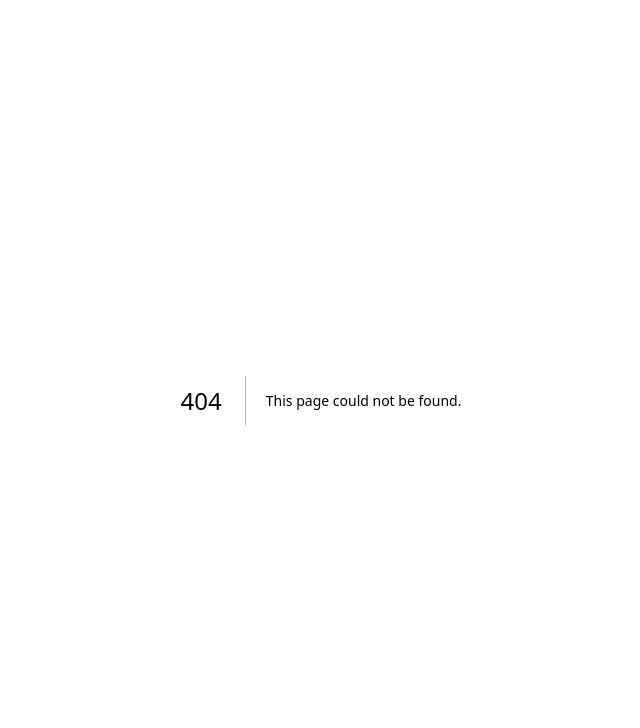
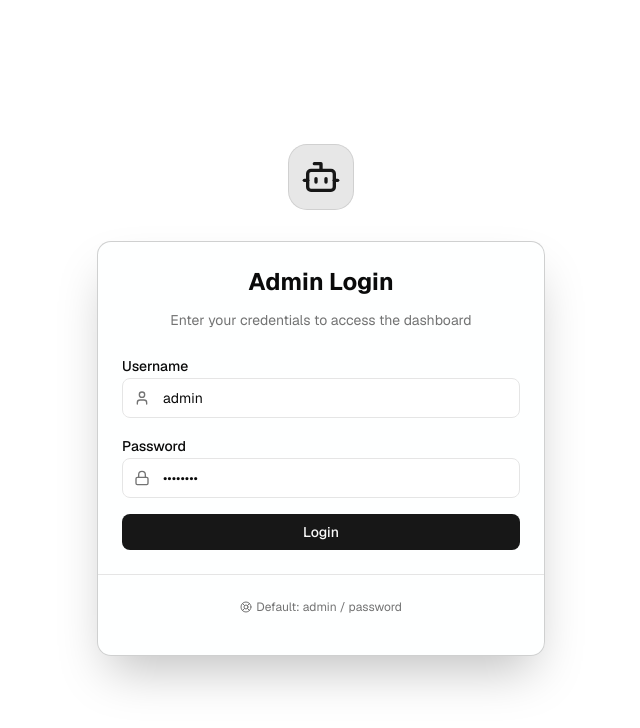
Before and after one commit to yassineayao/cv, a Next.js app in the folder app/: page /login in a window 1280 px wide. Before the commit this address had no page. Shown: the top 728 px of the page, without its empty margins (319-959 px from the left). Built offline with nearby package versions, Linux system fonts and the light colour scheme; a web font is replaced by a local one.

Commit message:
feat: Implement user authentication with login page, admin logout, middleware, and new `Input` and `Label` UI components.

```diff
--- a/app/app/admin/page.tsx
+++ b/app/app/admin/page.tsx
@@ -12,7 +12,8 @@ import {
     ArrowLeft,
     Plus,
     Eye,
-    X
+    X,
+    LogOut
 } from "lucide-react";
 import { motion, AnimatePresence } from "framer-motion";
 import { Button } from "@/components/ui/button";
@@ -20,6 +21,7 @@ import { Card } from "@/components/ui/card";
 import { Badge } from "@/components/ui/badge";
 import { cn } from "@/lib/utils";
 import Link from "next/link";
+import { useRouter } from "next/navigation";
 import ReactMarkdown from "react-markdown";
 import remarkGfm from "remark-gfm";
 
@@ -40,6 +42,7 @@ export default function AdminDashboard() {
     const [loading, setLoading] = useState(true);
     const [actionLoading, setActionLoading] = useState<string | null>(null);
     const [message, setMessage] = useState<{ type: 'success' | 'error', text: string } | null>(null);
+    const router = useRouter();
 
     // Preview state
     const [previewContent, setPreviewContent] = useState<string | null>(null);
@@ -128,6 +131,11 @@ export default function AdminDashboard() {
         }
     };
 
+    const handleLogout = () => {
+        document.cookie = "auth_session=; path=/; expires=Thu, 01 Jan 1970 00:00:00 GMT";
+        router.push("/login");
+    };
+
     return (
         <div className="min-h-screen bg-background p-6 font-sans relative">
             <div className="max-w-5xl mx-auto space-y-8">
@@ -142,7 +150,7 @@ export default function AdminDashboard() {
                             Knowledge Base Admin
                         </h1>
                     </div>
-                    <div className="flex items-center gap-3 w-full sm:w-auto">
+                    <div className="flex items-center gap-3 w-full sm:w-auto flex-wrap">
                         <input
                             type="file"
                             id="file-upload"
@@ -171,6 +179,15 @@ export default function AdminDashboard() {
                         >
                             {actionLoading === 'ingest-all' ? <RefreshCw className="w-4 h-4 mr-2 animate-spin" /> : <RefreshCw className="w-4 h-4 mr-2" />}
                             Sync All
+                        </Button>
+                        <Button
+                            variant="ghost"
+                            size="icon"
+                            onClick={handleLogout}
+                            className="text-muted-foreground hover:text-destructive hover:bg-destructive/10"
+                            title="Log Out"
+                        >
+                            <LogOut className="w-5 h-5" />
                         </Button>
                     </div>
                 </div>
@@ -225,8 +242,8 @@ export default function AdminDashboard() {
                             <thead className="bg-muted/10 text-muted-foreground text-xs uppercase tracking-wider">
                                 <tr>
                                     <th className="px-6 py-4 font-semibold">Filename</th>
-                                    <th className="px-6 py-4 font-semibold">Type</th>
-                                    <th className="px-6 py-4 font-semibold">Chunks</th>
+                                    <th className="px-6 py-4 font-semibold hidden md:table-cell">Type</th>
+                                    <th className="px-6 py-4 font-semibold hidden sm:table-cell">Chunks</th>
                                     <th className="px-6 py-4 font-semibold text-right">Actions</th>
                                 </tr>
                             </thead>
@@ -247,24 +264,24 @@ export default function AdminDashboard() {
                                 ) : (
                                     sources.map((source) => (
                                         <tr key={source.filename} className="hover:bg-muted/10 transition-colors group">
-                                            <td className="px-6 py-4">
-                                                <div className="flex items-center gap-2">
-                                                    <FileText className="w-4 h-4 text-primary opacity-60" />
-                                                    <span className="font-medium text-sm">{source.filename}</span>
+                                            <td className="px-6 py-4 max-w-[150px] sm:max-w-none">
+                                                <div className="flex items-center gap-2 overflow-hidden">
+                                                    <FileText className="w-4 h-4 text-primary opacity-60 shrink-0" />
+                                                    <span className="font-medium text-sm truncate">{source.filename}</span>
                                                 </div>
                                             </td>
-                                            <td className="px-6 py-4">
+                                            <td className="px-6 py-4 hidden md:table-cell">
                                                 <Badge variant="secondary" className="text-[10px] uppercase font-bold py-0 h-5">
                                                     {source.sourceType}
                                                 </Badge>
                                             </td>
-                                            <td className="px-6 py-4">
+                                            <td className="px-6 py-4 hidden sm:table-cell">
                                                 <span className="text-sm font-mono bg-muted px-2 py-0.5 rounded text-muted-foreground border">
                                                     {source.count}
                                                 </span>
                                             </td>
                                             <td className="px-6 py-4 text-right">
-                                                <div className="flex justify-end gap-2 opacity-0 group-hover:opacity-100 transition-opacity">
+                                                <div className="flex justify-end gap-1 sm:gap-2 opacity-100 sm:opacity-0 sm:group-hover:opacity-100 transition-opacity">
                                                     <Button
                                                         variant="ghost"
                                                         size="icon"
--- /dev/null
+++ b/app/app/login/page.tsx
@@ -0,0 +1,115 @@
+"use client";
+
+import React, { useState } from "react";
+import { useRouter } from "next/navigation";
+import { Card, CardContent, CardDescription, CardHeader, CardTitle, CardFooter } from "@/components/ui/card";
+import { Input } from "@/components/ui/input";
+import { Button } from "@/components/ui/button";
+import { Label } from "@/components/ui/label";
+import { Bot, Lock, User, LifeBuoy } from "lucide-react";
+import { motion } from "framer-motion";
+
+export default function LoginPage() {
+    const [username, setUsername] = useState("admin");
+    const [password, setPassword] = useState("password");
+    const [isLoading, setIsLoading] = useState(false);
+    const [error, setError] = useState("");
+    const router = useRouter();
+
+    const handleLogin = async (e: React.FormEvent) => {
+        e.preventDefault();
+        setIsLoading(true);
+        setError("");
+
+        // Simple login logic for demonstration
+        if (username === "admin" && password === "password") {
+            // Set a cookie (plain JS for simplicity, normally use a library)
+            document.cookie = "auth_session=true; path=/; max-age=86400"; // 24 hours
+            router.push("/admin");
+        } else {
+            setError("Invalid username or password");
+            setIsLoading(false);
+        }
+    };
+
+    return (
+        <div className="min-h-screen flex items-center justify-center bg-background px-4">
+            <div className="absolute inset-0 bg-[radial-gradient(circle_at_50%_50%,rgba(var(--primary-rgb),0.05),transparent_50%)]" />
+
+            <motion.div
+                initial={{ opacity: 0, y: 20 }}
+                animate={{ opacity: 1, y: 0 }}
+                transition={{ duration: 0.5 }}
+                className="w-full max-w-md relative z-10"
+            >
+                <div className="flex justify-center mb-8">
+                    <div className="w-16 h-16 bg-primary/10 rounded-2xl flex items-center justify-center ring-1 ring-primary/20">
+                        <Bot className="w-10 h-10 text-primary" />
+                    </div>
+                </div>
+
+                <Card className="border-primary/20 shadow-2xl backdrop-blur-sm bg-card/50">
+                    <CardHeader className="space-y-1">
+                        <CardTitle className="text-2xl font-bold text-center">Admin Login</CardTitle>
+                        <CardDescription className="text-center">
+                            Enter your credentials to access the dashboard
+                        </CardDescription>
+                    </CardHeader>
+                    <CardContent>
+                        <form onSubmit={handleLogin} className="space-y-4">
+                            <div className="space-y-2">
+                                <Label htmlFor="username">Username</Label>
+                                <div className="relative">
+                                    <User className="absolute left-3 top-1/2 -translate-y-1/2 w-4 h-4 text-muted-foreground" />
+                                    <Input
+                                        id="username"
+                                        placeholder="admin"
+                                        value={username}
+                                        onChange={(e: React.ChangeEvent<HTMLInputElement>) => setUsername(e.target.value)}
+                                        className="pl-10"
+                                        required
+                                    />
+                                </div>
+                            </div>
+                            <div className="space-y-2">
+                                <Label htmlFor="password">Password</Label>
+                                <div className="relative">
+                                    <Lock className="absolute left-3 top-1/2 -translate-y-1/2 w-4 h-4 text-muted-foreground" />
+                                    <Input
+                                        id="password"
+                                        type="password"
+                                        placeholder="password"
+                                        value={password}
+                                        onChange={(e: React.ChangeEvent<HTMLInputElement>) => setPassword(e.target.value)}
+                                        className="pl-10"
+                                        required
+                                    />
+                                </div>
+                            </div>
+
+                            {error && (
+                                <motion.p
+                                    initial={{ opacity: 0, scale: 0.95 }}
+                                    animate={{ opacity: 1, scale: 1 }}
+                                    className="text-sm font-medium text-destructive text-center"
+                                >
+                                    {error}
+                                </motion.p>
+                            )}
+
+                            <Button type="submit" className="w-full" disabled={isLoading}>
+                                {isLoading ? "Logging in..." : "Login"}
+                            </Button>
+                        </form>
+                    </CardContent>
+                    <CardFooter className="flex justify-center border-t py-4 text-xs text-muted-foreground flex-col gap-2">
+                        <div className="flex items-center gap-1">
+                            <LifeBuoy className="w-3 h-3" />
+                            Default: admin / password
+                        </div>
+                    </CardFooter>
+                </Card>
+            </motion.div>
+        </div>
+    );
+}
--- a/app/app/page.tsx
+++ b/app/app/page.tsx
@@ -1,4 +1,3 @@
-
 import { Shell } from "@/components/layout/Shell";
 import { Cover } from "@/components/chapters/Cover";
 import { ChapterOne } from "@/components/chapters/ChapterOne";
@@ -10,11 +9,20 @@ import { ChapterSix } from "@/components/chapters/ChapterSix";
 import { ChapterSeven } from "@/components/chapters/ChapterSeven";
 import { ThemeToggle } from "@/components/ui/theme-toggle";
 import { ChatBot } from "@/components/layout/ChatBot";
+import { Settings } from "lucide-react";
+import Link from "next/link";
 
 export default function Home() {
   return (
     <>
       <ThemeToggle />
+      <Link
+        href="/admin"
+        className="fixed top-4 left-4 z-50 p-2 rounded-full border bg-background/50 backdrop-blur-sm shadow-lg hover:shadow-glow-primary transition-all text-muted-foreground hover:text-primary group"
+        title="Admin Dashboard"
+      >
+        <Settings className="w-5 h-5 group-hover:rotate-45 transition-transform" />
+      </Link>
       <ChatBot />
       <Shell>
         <Cover />
--- /dev/null
+++ b/app/components/ui/input.tsx
@@ -0,0 +1,24 @@
+import * as React from "react"
+import { cn } from "@/lib/utils"
+
+export interface InputProps
+    extends React.InputHTMLAttributes<HTMLInputElement> { }
+
+const Input = React.forwardRef<HTMLInputElement, InputProps>(
+    ({ className, type, ...props }, ref) => {
+        return (
+            <input
+                type={type}
+                className={cn(
+                    "flex h-10 w-full rounded-md border border-input bg-background px-3 py-2 text-sm ring-offset-background file:border-0 file:bg-transparent file:text-sm file:font-medium placeholder:text-muted-foreground focus-visible:outline-none focus-visible:ring-2 focus-visible:ring-ring focus-visible:ring-offset-2 disabled:cursor-not-allowed disabled:opacity-50",
+                    className
+                )}
+                ref={ref}
+                {...props}
+            />
+        )
+    }
+)
+Input.displayName = "Input"
+
+export { Input }
--- /dev/null
+++ b/app/components/ui/label.tsx
@@ -0,0 +1,21 @@
+"use client"
+
+import * as React from "react"
+import { cn } from "@/lib/utils"
+
+const Label = React.forwardRef<
+    HTMLLabelElement,
+    React.LabelHTMLAttributes<HTMLLabelElement>
+>(({ className, ...props }, ref) => (
+    <label
+        ref={ref}
+        className={cn(
+            "text-sm font-medium leading-none peer-disabled:cursor-not-allowed peer-disabled:opacity-70",
+            className
+        )}
+        {...props}
+    />
+))
+Label.displayName = "Label"
+
+export { Label }
--- /dev/null
+++ b/app/middleware.ts
@@ -0,0 +1,24 @@
+import { NextResponse } from 'next/server';
+import type { NextRequest } from 'next/server';
+
+export function middleware(request: NextRequest) {
+    const { pathname } = request.nextUrl;
+
+    // Check if the request is for the /admin path
+    if (pathname.startsWith('/admin')) {
+        const authSession = request.cookies.get('auth_session');
+
+        // If no auth session cookie, redirect to /login
+        if (!authSession) {
+            const loginUrl = new URL('/login', request.url);
+            return NextResponse.redirect(loginUrl);
+        }
+    }
+
+    return NextResponse.next();
+}
+
+// See "Matching Paths" below to learn more
+export const config = {
+    matcher: ['/admin/:path*'],
+};
```
